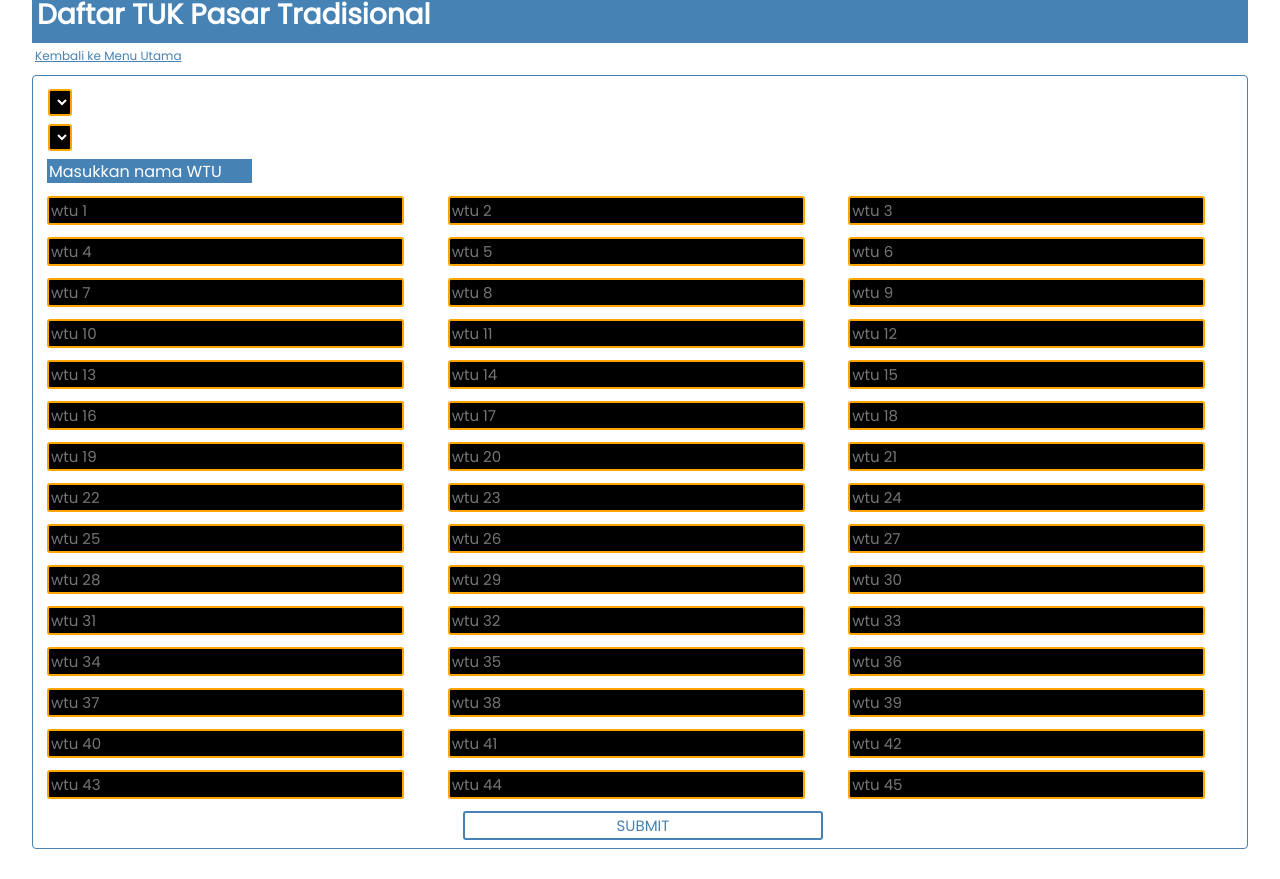
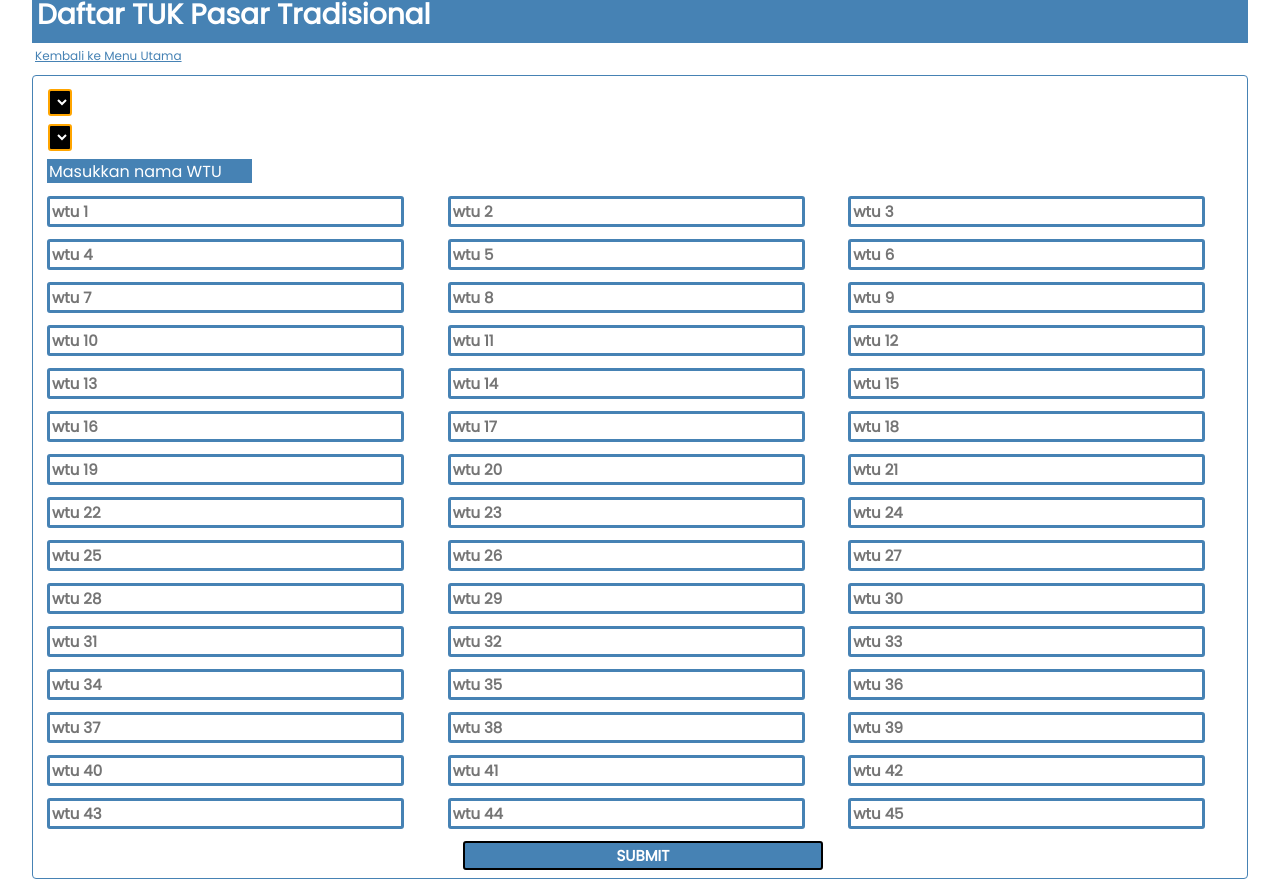
Before and after one commit to daftarterasolobackup/daftarterasolo2, a plain HTML site: page input_tuk_pasar.html in a window 1280 px wide. Shown: the part 60-939 px from the top of the page. Before the commit the page ends 909 px from the top, so only its background shows below. Drawn offline with Linux system fonts and the light colour scheme; no server answers.

```diff
--- a/input_tuk_pasar.css
+++ b/input_tuk_pasar.css
@@ -16,9 +16,26 @@ input.form_data {
     width : 90%;
     margin-left: 6px;
     display: inline-block;
+    background-color: #FFFFFF;
+    color : steelblue;
+    font-weight: bold;
+    border: 3px solid steelblue;
+
+}
+
+input.form_data:focus {
+    outline: none;
+    border: 3px solid green;
 }
 
 input[type=button].form_data {
+    background-color: steelblue;
+    border : 2px solid #000000;
+    width : 30%;
+    color : #FFF;
+}
+
+input[type=button].form_data:active {
     background-color: #FFFFFF;
     border : 2px solid steelblue;
     width : 30%;
--- a/input_tuk_pasar.js
+++ b/input_tuk_pasar.js
@@ -81,15 +81,21 @@ const ifSubmitted = () => {
     let formData = new FormData(document.getElementById('pasarForm'));
     let serializedData = {};
     let wtuArr = [];
-
+    let TPTE_Arr = {};
 
     for (let[name, value] of formData) {
       name.includes("wtu") === false ? serializedData[name] = value : value !== "" ? wtuArr.push(value) : '';
     }
 
+    if (Object.keys(serializedData).length <= 3) {
+      serializedData['kap'] = serializedData['uttp'].split("/")[1];
+      serializedData['d'] = serializedData['uttp'].split("/")[2];;
+    }
+
     serializedData['wtu'] = wtuArr;
 
     console.log(serializedData);
+
   });
 }
 
```
